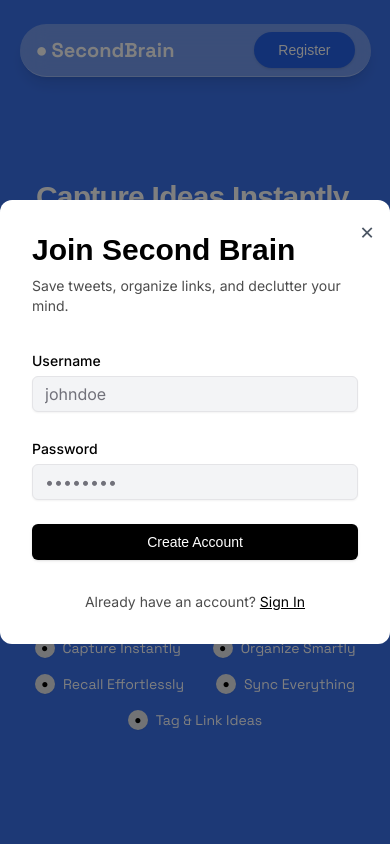
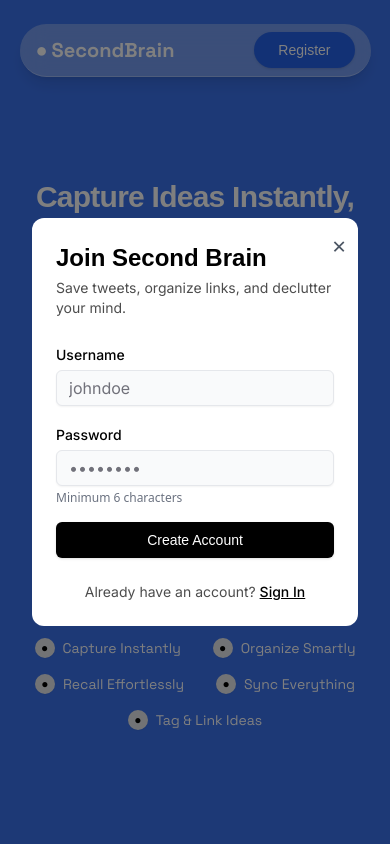
Before and after one commit to Shantanupokale/Shared-Brain, a React (Vite) app in the folder client/: page / in a window 390 px wide. Both pictures are taken after a click on the button "Register". Shown: the top 844 px of the page. Built offline with nearby package versions, Linux system fonts and the light colour scheme; no server answers; a web font is replaced by a local one.

Commit message:
mobile responsive modal updated

```diff
--- a/client/src/App.tsx
+++ b/client/src/App.tsx
@@ -1,7 +1,6 @@
 import { BrowserRouter } from "react-router-dom";
 import { Toaster } from "react-hot-toast";
 import { QueryClient, QueryClientProvider } from "@tanstack/react-query";
-import { ReactQueryDevtools } from "@tanstack/react-query-devtools";
 
 import AppRoutes from "./routes/AppRoutes";
 
@@ -14,7 +13,6 @@ function App() {
         <Toaster position="top-center" />
         <AppRoutes />
       </BrowserRouter>
-      <ReactQueryDevtools initialIsOpen={false} />
     </QueryClientProvider>
   );
 }
--- a/client/src/components/LandingComponents/SigninModal.tsx
+++ b/client/src/components/LandingComponents/SigninModal.tsx
@@ -1,3 +1,6 @@
+
+
+"use client";
 import { useNavigate } from "react-router-dom";
 import { Input } from "@/components/ui/input";
 import { Button } from "@/components/ui/button";
@@ -6,10 +9,11 @@ import { FormEvent, useState } from "react";
 import toast from "react-hot-toast";
 import { useMutation } from "@tanstack/react-query";
 import axiosInstance from "@/lib/axios";
+import { motion, AnimatePresence } from "framer-motion";
 
 interface SigninModalProps {
-  onClose: () => void; // Prop to close the modal
-  onSwitchToSignup: () => void; // Prop to switch to the signup modal
+  onClose: () => void;
+  onSwitchToSignup: () => void;
 }
 
 export default function SigninModal({ onClose, onSwitchToSignup }: SigninModalProps) {
@@ -41,61 +45,96 @@ export default function SigninModal({ onClose, onSwitchToSignup }: SigninModalPr
   };
 
   return (
-    <div className="fixed inset-0 bg-black/50 flex justify-center items-center z-50">
-      <div className="bg-white p-8 rounded-xl w-full max-w-md relative">
-        <h2 className="text-3xl font-bold text-black mb-2 font-satoshi">Welcome Back</h2>
-        <p className="text-black/70 text-sm mb-8 font-inter">Log in to access your Second Brain.</p>
+    <AnimatePresence>
+      <motion.div
+        initial={{ opacity: 0 }}
+        animate={{ opacity: 1 }}
+        exit={{ opacity: 0 }}
+        className="fixed inset-0 bg-black/50 flex justify-center items-center z-50 p-4"
+      >
+        <motion.div
+          initial={{ y: 20, opacity: 0 }}
+          animate={{ y: 0, opacity: 1 }}
+          exit={{ y: -20, opacity: 0 }}
+          transition={{ type: "spring", damping: 25, stiffness: 300 }}
+          className="bg-white p-6 rounded-xl w-full max-w-md relative mx-4"
+          style={{
+            maxHeight: "90vh",
+            overflowY: "auto",
+          }}
+        >
+          {/* Close Button */}
+          <button
+            onClick={onClose}
+            className="absolute top-3 right-3 text-2xl text-gray-600 hover:text-black transition"
+            aria-label="Close modal"
+          >
+            ×
+          </button>
 
-        <form onSubmit={handleSubmit} className="space-y-6">
+          {/* Header */}
+          <div className="mb-6">
+            <h2 className="text-2xl md:text-3xl font-bold text-black mb-1 font-satoshi">
+              Welcome Back
+            </h2>
+            <p className="text-black/70 text-sm font-inter">
+              Log in to access your Second Brain.
+            </p>
+          </div>
+
+          {/* Form */}
+          <form onSubmit={handleSubmit} className="space-y-4">
             <div>
-            <Label htmlFor="username" className="text-sm text-black font-inter">Username</Label>
+              <Label htmlFor="username" className="text-sm text-black font-inter">
+                Username
+              </Label>
               <Input
                 id="username"
                 type="text"
-              placeholder="johndoe"
-              className="bg-gray-100 mt-1 text-black font-inter"
+                placeholder="Username"
+                className="bg-gray-50 mt-1 text-black font-inter border border-gray-200 focus:border-black"
                 required
                 value={username}
                 onChange={(e) => setUsername(e.target.value)}
               />
             </div>
+
             <div>
-            <Label htmlFor="password" className="text-sm text-black font-inter">Password</Label>
+              <Label htmlFor="password" className="text-sm text-black font-inter">
+                Password
+              </Label>
               <Input
                 id="password"
                 type="password"
                 placeholder="••••••••"
-              className="bg-gray-100 mt-1 text-black font-inter"
+                className="bg-gray-50 mt-1 text-black font-inter border border-gray-200 focus:border-black"
                 required
                 value={password}
                 onChange={(e) => setPassword(e.target.value)}
               />
             </div>
+
             <Button
               type="submit"
-            className="w-full bg-black text-white hover:bg-gray-900 transition mt-4 font-satoshi"
+              className="w-full bg-black text-white hover:bg-gray-900 transition mt-2 font-satoshi py-3"
+              disabled={signinMutation.isPending}
             >
-            Sign In
+              {signinMutation.isPending ? "Signing In..." : "Sign In"}
             </Button>
           </form>
 
-        <p className="mt-8 text-sm text-center text-black/70 font-inter">
+          {/* Footer */}
+          <div className="mt-6 text-sm text-center text-black/70 font-inter">
             New here?{" "}
             <button
               onClick={() => { onSwitchToSignup(); onClose(); }}
-            className="text-black underline hover:text-black/80"
+              className="text-black underline hover:text-black/80 font-medium"
             >
               Create an Account
             </button>
-        </p>
-
-        <button
-          onClick={onClose}
-          className="absolute top-4 right-4 text-2xl text-gray-600 hover:text-black transition"
-        >
-          ×
-        </button>
           </div>
-    </div>
+        </motion.div>
+      </motion.div>
+    </AnimatePresence>
   );
 }
--- a/client/src/components/LandingComponents/SignupModal.tsx
+++ b/client/src/components/LandingComponents/SignupModal.tsx
@@ -1,3 +1,6 @@
+
+
+"use client";
 import { useNavigate } from "react-router-dom";
 import { Input } from "@/components/ui/input";
 import { Button } from "@/components/ui/button";
@@ -6,10 +9,11 @@ import { FormEvent, useState } from "react";
 import toast from "react-hot-toast";
 import { useMutation } from "@tanstack/react-query";
 import axiosInstance from "@/lib/axios";
+import { motion, AnimatePresence } from "framer-motion";
 
 interface SignupModalProps {
-  onClose: () => void; // Prop to close the modal
-  onSwitchToSignin: () => void; // Prop to switch to the signin modal
+  onClose: () => void;
+  onSwitchToSignin: () => void;
 }
 
 export default function SignupModal({ onClose, onSwitchToSignin }: SignupModalProps) {
@@ -40,61 +44,98 @@ export default function SignupModal({ onClose, onSwitchToSignin }: SignupModalPr
   };
 
   return (
-    <div className="fixed inset-0 bg-black/50 flex justify-center items-center z-50">
-      <div className="bg-white p-8 rounded-xl w-full max-w-md relative">
-        <h2 className="text-3xl font-bold text-black mb-2 font-satoshi">Join Second Brain</h2>
-        <p className="text-black/70 text-sm mb-8 font-inter">Save tweets, organize links, and declutter your mind.</p>
+    <AnimatePresence>
+      <motion.div
+        initial={{ opacity: 0 }}
+        animate={{ opacity: 1 }}
+        exit={{ opacity: 0 }}
+        className="fixed inset-0 bg-black/50 flex justify-center items-center z-50 p-4"
+      >
+        <motion.div
+          initial={{ y: 20, opacity: 0 }}
+          animate={{ y: 0, opacity: 1 }}
+          exit={{ y: -20, opacity: 0 }}
+          transition={{ type: "spring", damping: 25, stiffness: 300 }}
+          className="bg-white p-6 rounded-xl w-full max-w-md relative mx-4"
+          style={{
+            maxHeight: "90vh",
+            overflowY: "auto",
+          }}
+        >
+          {/* Close Button */}
+          <button
+            onClick={onClose}
+            className="absolute top-3 right-3 text-2xl text-gray-600 hover:text-black transition"
+            aria-label="Close modal"
+          >
+            ×
+          </button>
 
-        <form onSubmit={handleSubmit} className="space-y-6">
+          {/* Header */}
+          <div className="mb-6">
+            <h2 className="text-2xl md:text-3xl font-bold text-black mb-1 font-satoshi">
+              Join Second Brain
+            </h2>
+            <p className="text-black/70 text-sm font-inter">
+              Save tweets, organize links, and declutter your mind.
+            </p>
+          </div>
+
+          {/* Form */}
+          <form onSubmit={handleSubmit} className="space-y-4">
             <div>
-            <Label htmlFor="username" className="text-sm text-black font-inter">Username</Label>
+              <Label htmlFor="username" className="text-sm text-black font-inter">
+                Username
+              </Label>
               <Input
                 id="username"
                 type="text"
                 placeholder="johndoe"
-              className="bg-gray-100 mt-1 text-black font-inter"
+                className="bg-gray-50 mt-1 text-black font-inter border border-gray-200 focus:border-black"
                 required
                 value={username}
                 onChange={(e) => setUsername(e.target.value)}
               />
             </div>
+
             <div>
-            <Label htmlFor="password" className="text-sm text-black font-inter">Password</Label>
+              <Label htmlFor="password" className="text-sm text-black font-inter">
+                Password
+              </Label>
               <Input
                 id="password"
                 type="password"
                 placeholder="••••••••"
-              className="bg-gray-100 mt-1 text-black font-inter"
+                className="bg-gray-50 mt-1 text-black font-inter border border-gray-200 focus:border-black"
                 required
+                minLength={6}
                 value={password}
                 onChange={(e) => setPassword(e.target.value)}
               />
+              <p className="text-xs text-gray-500 mt-1">Minimum 6 characters</p>
             </div>
+
             <Button
               type="submit"
-            className="w-full bg-black text-white hover:bg-gray-900 transition mt-4 font-satoshi"
+              className="w-full bg-black text-white hover:bg-gray-900 transition mt-2 font-satoshi py-3"
+              disabled={signupMutation.isPending}
             >
-            Create Account
+              {signupMutation.isPending ? "Creating Account..." : "Create Account"}
             </Button>
           </form>
 
-        <p className="mt-8 text-sm text-center text-black/70 font-inter">
+          {/* Footer */}
+          <div className="mt-6 text-sm text-center text-black/70 font-inter">
             Already have an account?{" "}
             <button
               onClick={() => { onSwitchToSignin(); onClose(); }}
-            className="text-black underline hover:text-black/80"
+              className="text-black underline hover:text-black/80 font-medium"
             >
               Sign In
             </button>
-        </p>
-
-        <button
-          onClick={onClose}
-          className="absolute top-4 right-4 text-2xl text-gray-600 hover:text-black transition"
-        >
-          ×
-        </button>
           </div>
-    </div>
+        </motion.div>
+      </motion.div>
+    </AnimatePresence>
   );
 }
```
Lines whose indentation alone changed are shown as unchanged.
